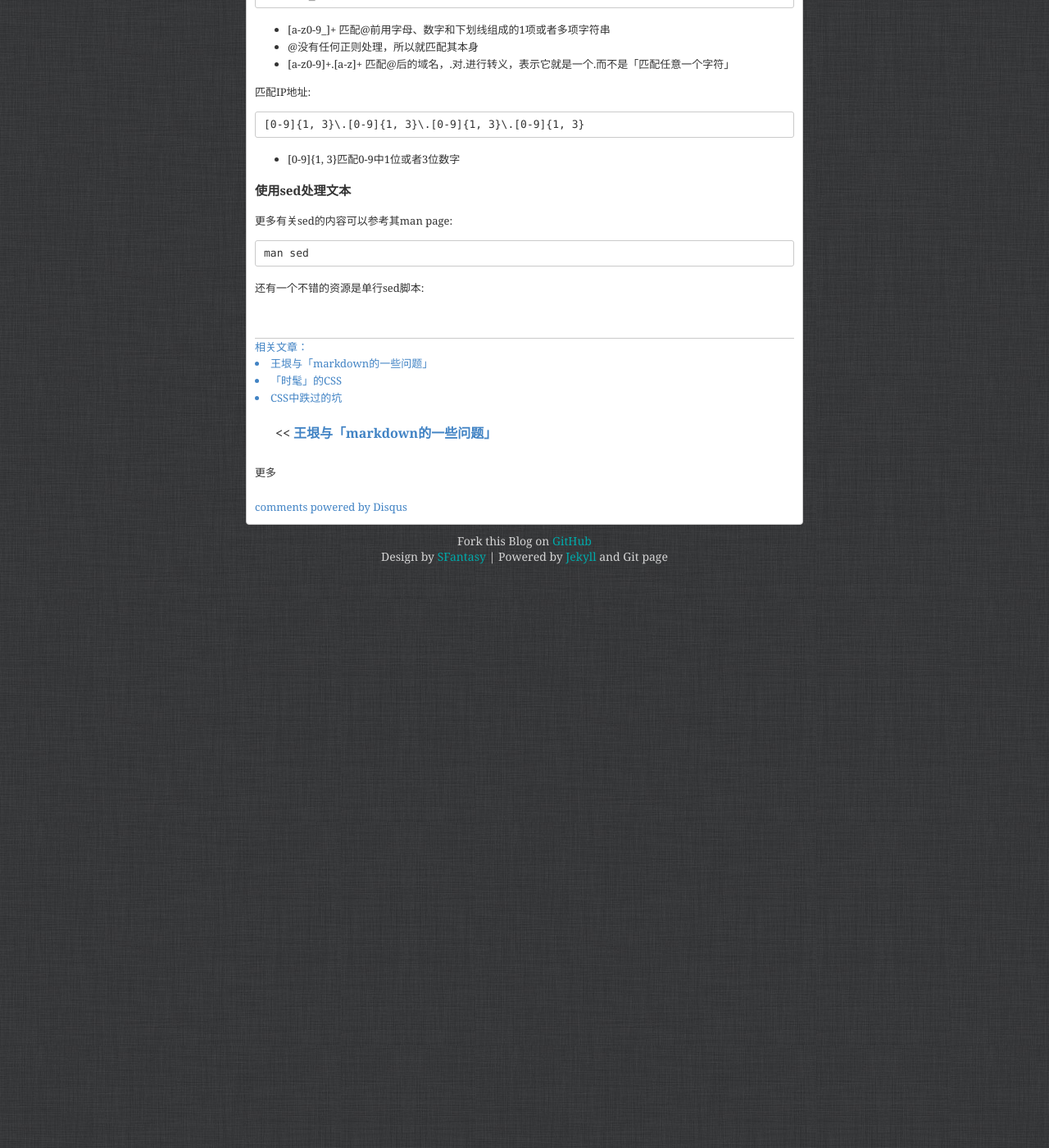
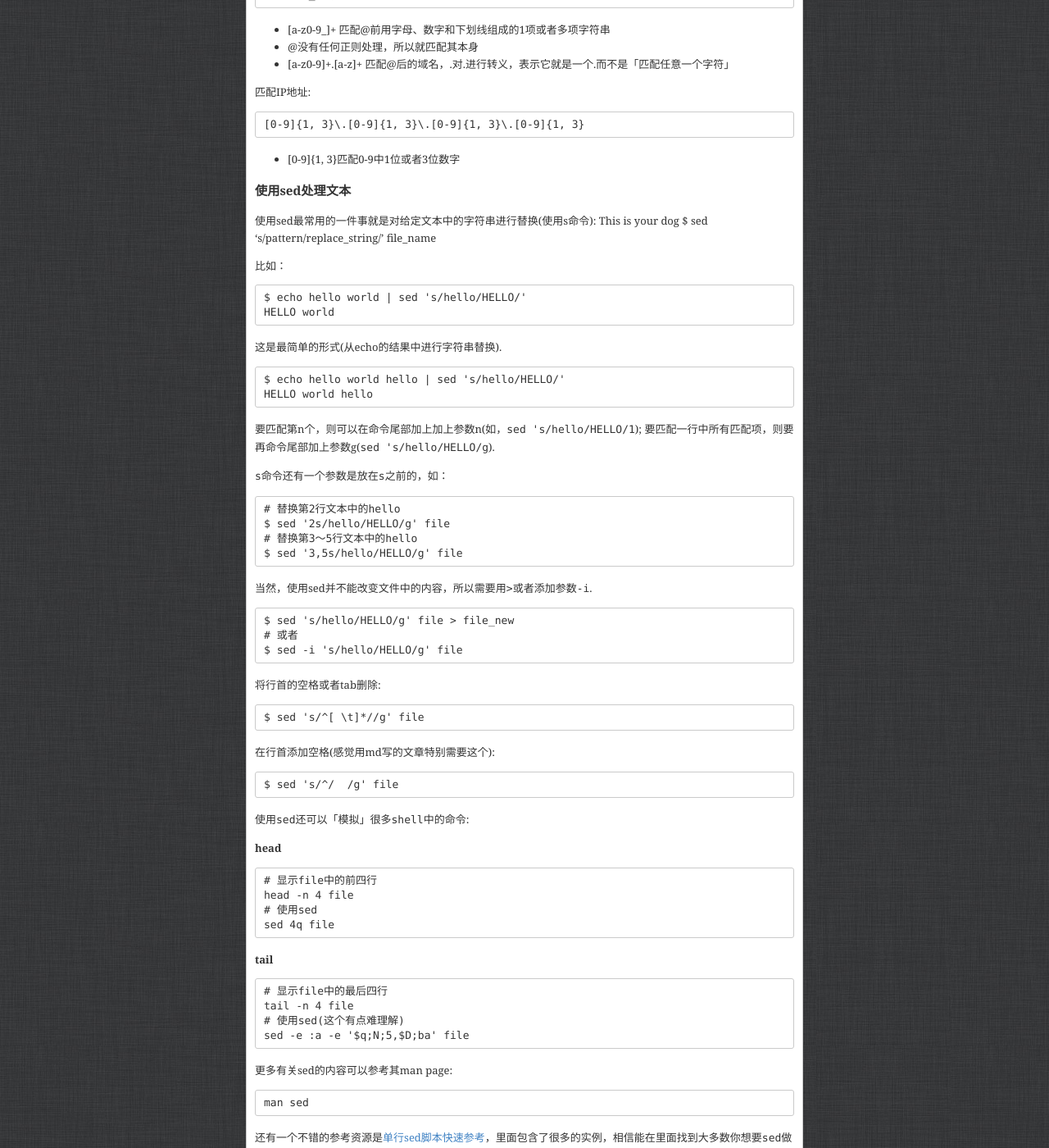
Before and after one commit to SFantasy/blog, a Jekyll site: the page built from _posts/2013-05-20-learn-sed.markdown, in a window 1280 px wide and 1400 px high, scrolled down 901 px. Shown: the whole window at 82% size. Built offline with Jekyll 4.4.1, drawn with Linux system fonts in a browser that asks for light colours; Markdown is read by kramdown in place of the engine named in the settings; comment, search, counter and statistics services are not loaded; before the commit the page ends 1589 px from its top, so only the background shows below that; some of the changed text lies outside the part shown.

Commit message:
updated new post

```diff
--- a/_posts/2013-05-20-learn-sed.markdown
+++ b/_posts/2013-05-20-learn-sed.markdown
@@ -101,8 +101,64 @@ sed是文本处理中经常用到的工具，对于正则表达式的要求比
 
 ### 使用sed处理文本
 
+使用sed最常用的一件事就是对给定文本中的字符串进行替换(使用s命令):
+This is your dog
+    $ sed 's/pattern/replace_string/' file_name
+
+比如：
+
+    $ echo hello world | sed 's/hello/HELLO/'
+	HELLO world
+
+这是最简单的形式(从echo的结果中进行字符串替换).
+
+    $ echo hello world hello | sed 's/hello/HELLO/'
+	HELLO world hello
+
+要匹配第n个，则可以在命令尾部加上加上参数n(如，`sed 's/hello/HELLO/1`);
+要匹配一行中所有匹配项，则要再命令尾部加上参数g(`sed 's/hello/HELLO/g`).
+
+`s`命令还有一个参数是放在`s`之前的，如：
+
+    # 替换第2行文本中的hello
+    $ sed '2s/hello/HELLO/g' file
+	# 替换第3～5行文本中的hello
+	$ sed '3,5s/hello/HELLO/g' file
+
+当然，使用sed并不能改变文件中的内容，所以需要用`>`或者添加参数`-i`.
+
+    $ sed 's/hello/HELLO/g' file > file_new
+	# 或者
+	$ sed -i 's/hello/HELLO/g' file
+
+将行首的空格或者tab删除:
+
+    $ sed 's/^[ \t]*//g' file
+
+在行首添加空格(感觉用md写的文章特别需要这个):
+
+    $ sed 's/^/  /g' file
+
+使用`sed`还可以「模拟」很多`shell`中的命令:
+
+**head**
+
+    # 显示file中的前四行
+    head -n 4 file
+	# 使用sed
+	sed 4q file
+
+**tail**
+
+    # 显示file中的最后四行
+	tail -n 4 file
+	# 使用sed(这个有点难理解)
+	sed -e :a -e '$q;N;5,$D;ba' file
+
 更多有关sed的内容可以参考其man page:
 
     man sed
 
-还有一个不错的资源是单行sed脚本:[]()
+还有一个不错的参考资源是[单行sed脚本快速参考](http://sed.sourceforge.net/sed1line_zh-CN.html)，里面包含了很多的实例，相信能在里面找到大多数你想要`sed`做到的事情.
+
+--EOF--
```
Also changed, not shown: other parts of _posts/2013-05-20-learn-sed.markdown (+2 -2 lines).
